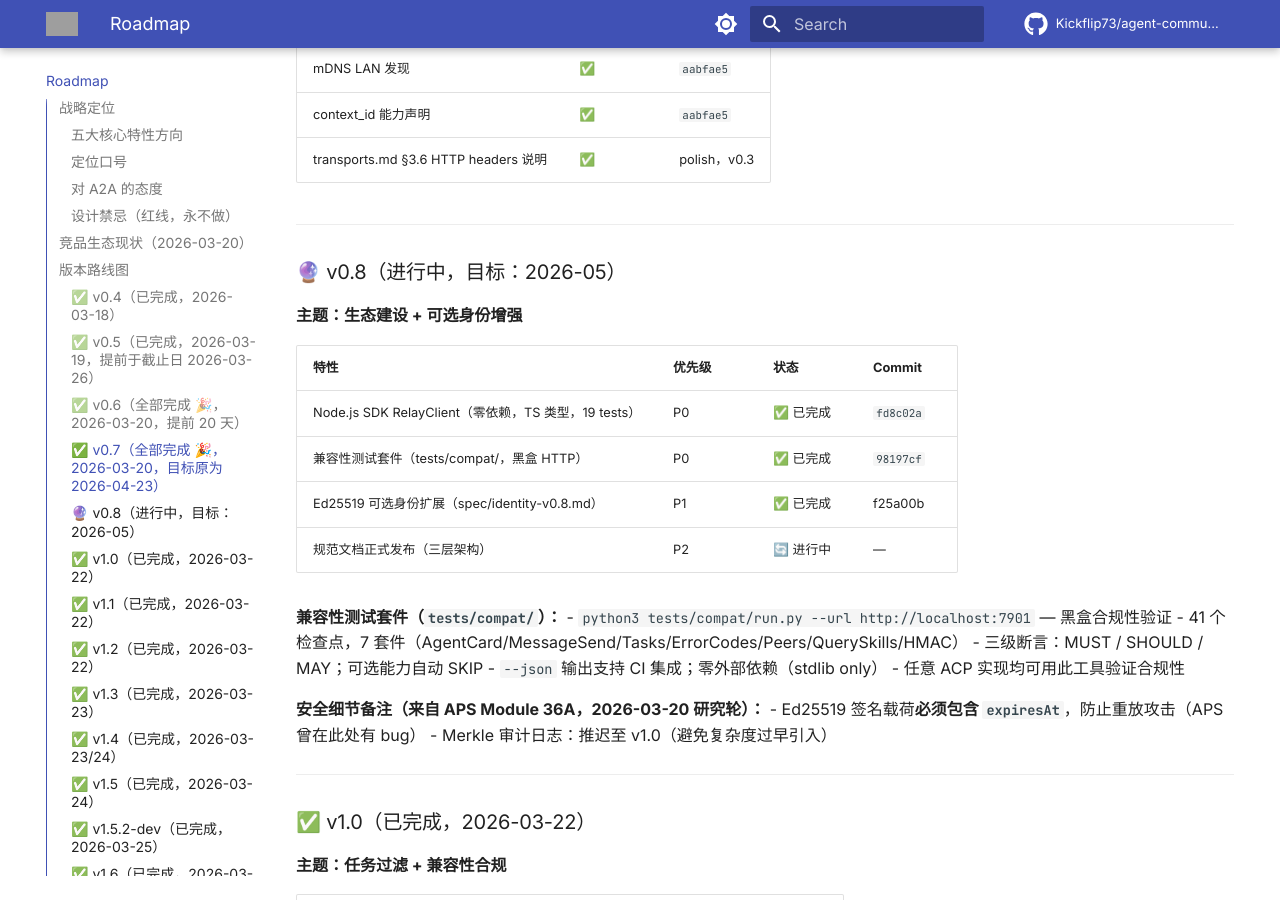
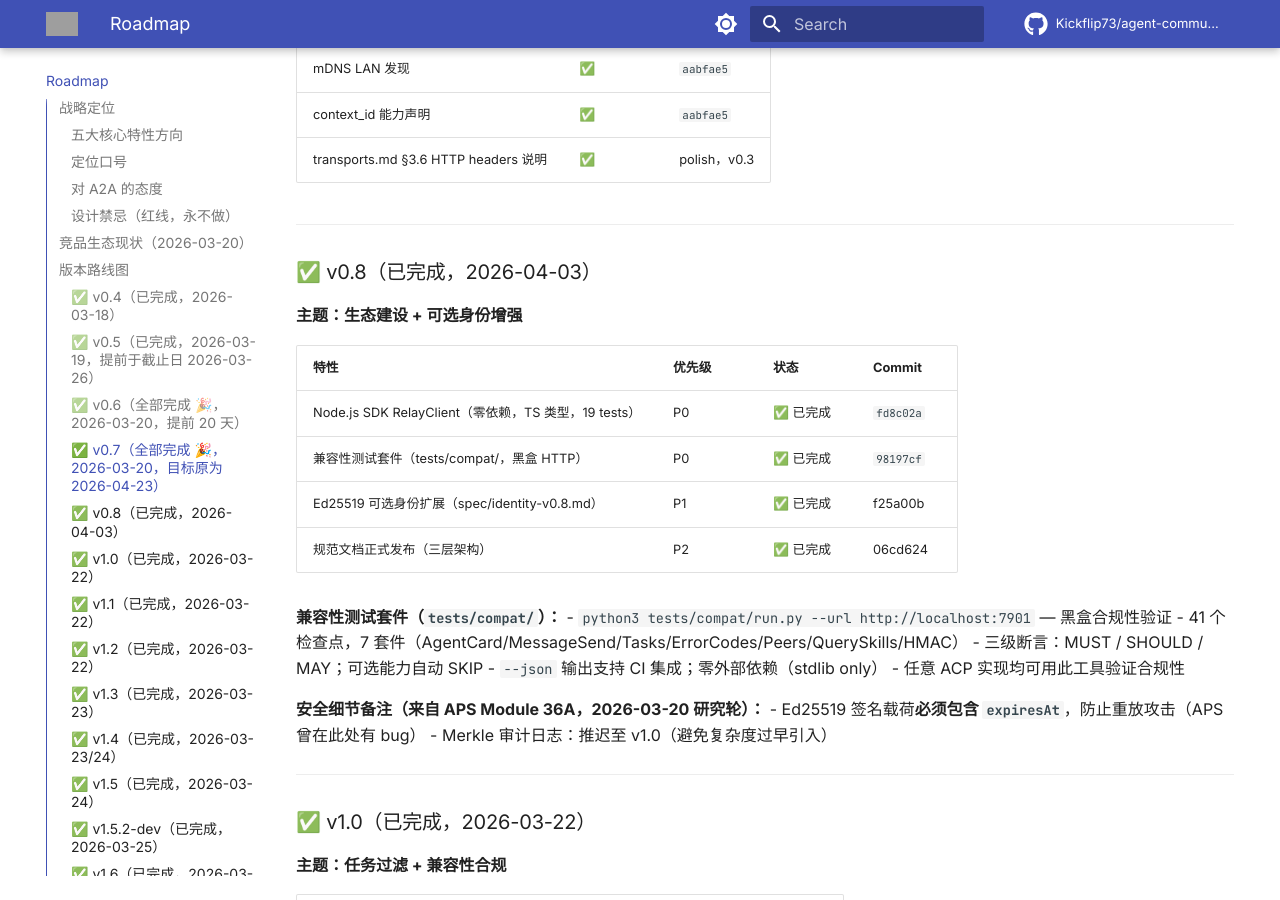
Before and after one commit to Kickflip73/agent-communication-protocol, an MkDocs documentation site: the page built from docs/ROADMAP.md, in a window 1280 px wide and 900 px high, scrolled down 4707 px. Built offline with MkDocs 1.6.1 and Material for MkDocs 9.7.7, drawn with Linux system fonts in a browser that asks for light colours; comment, search, counter and statistics services are not loaded; the version menu is left out; grey boxes are pictures that could not be loaded.

Commit message:
docs: v0.8 milestone complete — all 4 features done
v0.8 (2026-04-03): Node.js SDK + compat suite + Ed25519 + spec index
All P0/P1/P2 items delivered. Milestone closed ahead of schedule (target: 2026-05).

```diff
--- a/docs/ROADMAP.md
+++ b/docs/ROADMAP.md
@@ -164,7 +164,7 @@ curl http://localhost:7901/discover
 
 ---
 
-### 🔮 v0.8（进行中，目标：2026-05）
+### ✅ v0.8（已完成，2026-04-03）
 **主题：生态建设 + 可选身份增强**
 
 | 特性 | 优先级 | 状态 | Commit |
@@ -172,7 +172,7 @@ curl http://localhost:7901/discover
 | Node.js SDK RelayClient（零依赖，TS 类型，19 tests） | P0 | ✅ 已完成 | `fd8c02a` |
 | 兼容性测试套件（tests/compat/，黑盒 HTTP） | P0 | ✅ 已完成 | `98197cf` |
 | Ed25519 可选身份扩展（spec/identity-v0.8.md） | P1 | ✅ 已完成 | f25a00b |
-| 规范文档正式发布（三层架构） | P2 | 🔄 进行中 | — |
+| 规范文档正式发布（三层架构） | P2 | ✅ 已完成 | 06cd624 |
 
 **兼容性测试套件（`tests/compat/`）：**
 - `python3 tests/compat/run.py --url http://localhost:7901` — 黑盒合规性验证
```
